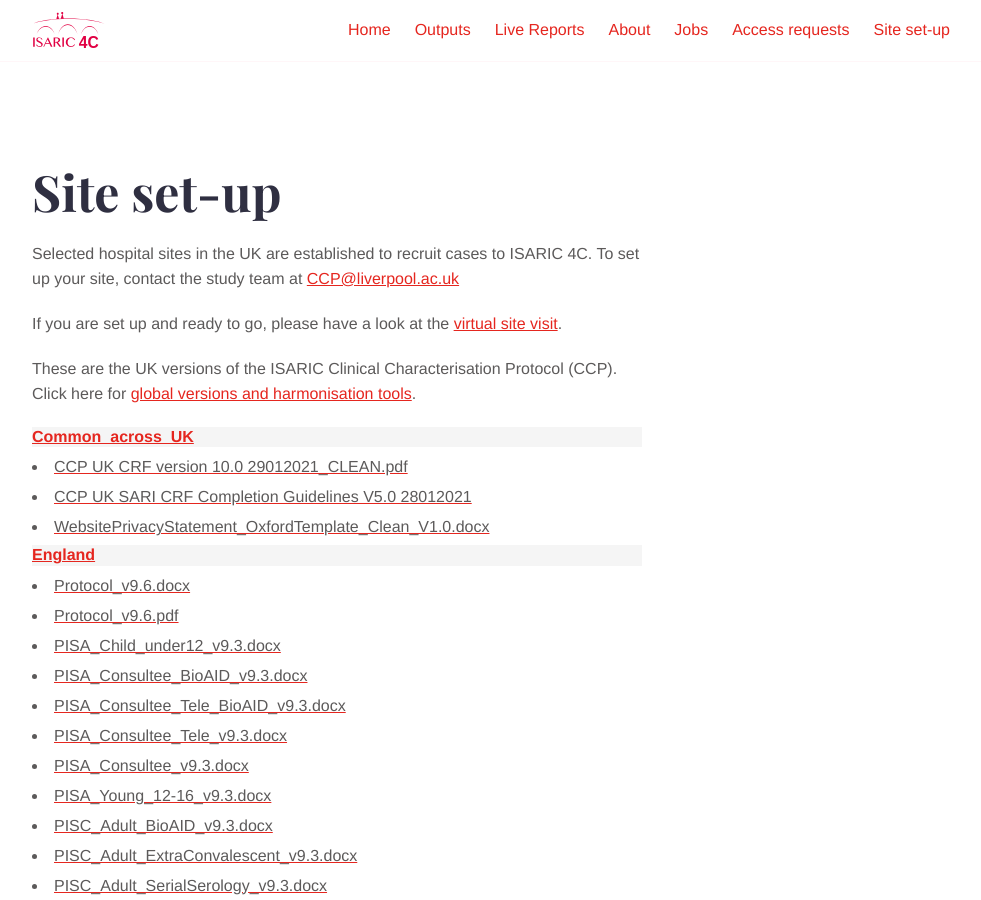
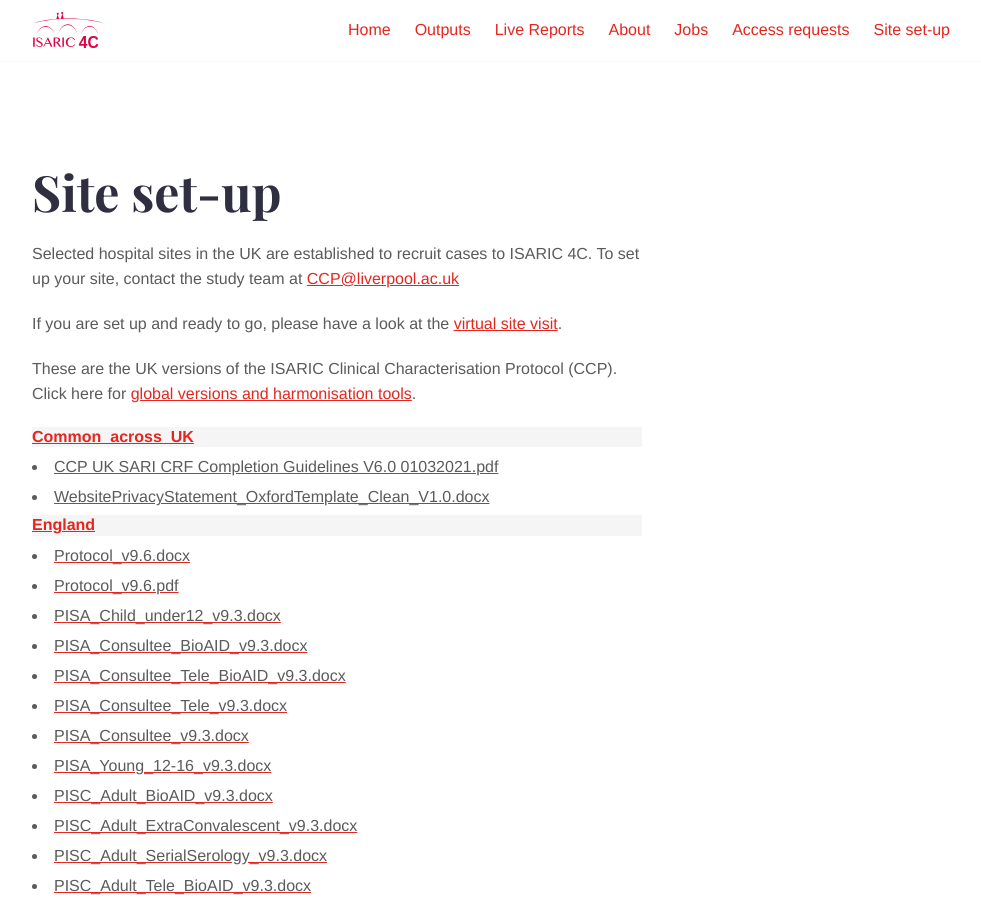
Before and after one commit to isaric4c/isaric4c.github.io, a Jekyll site: the page built from protocols/index.md, in a window 1280 px wide and 900 px high. Shown: the whole window, without its empty margins (143-1124 px from the left). Built offline with Jekyll 4.4.1, drawn with Linux system fonts in a browser that asks for light colours.

Commit message:
jkb updated protocols

```diff
--- a/protocols/list.html
+++ b/protocols/list.html
@@ -10,12 +10,8 @@
                 </a>
                 <div id="collapse0" class="panel-collapse collapse" role="tabpanel" aria-labelledby="heading0">
 
-                        <a href='Common_across_UK/CCP UK CRF version 10.0 29012021_CLEAN.pdf'>
-                            <li class='list-group-item' style='margin-left:0em;'>CCP UK CRF version 10.0 29012021_CLEAN.pdf</li>
-                        </a>
-
-                        <a href='Common_across_UK/CCP UK SARI CRF Completion Guidelines V5.0 28012021.pdf'>
-                            <li class='list-group-item' style='margin-left:0em;'>CCP UK SARI CRF Completion Guidelines V5.0 28012021</li>
+                        <a href='Common_across_UK/CCP UK SARI CRF Completion Guidelines V6.0 01032021.pdf'>
+                            <li class='list-group-item' style='margin-left:0em;'>CCP UK SARI CRF Completion Guidelines V6.0 01032021.pdf</li>
                         </a>
 
                         <a href='Common_across_UK/WebsitePrivacyStatement_OxfordTemplate_Clean_V1.0.docx'>
```
Also changed, not shown: 2 other files.
